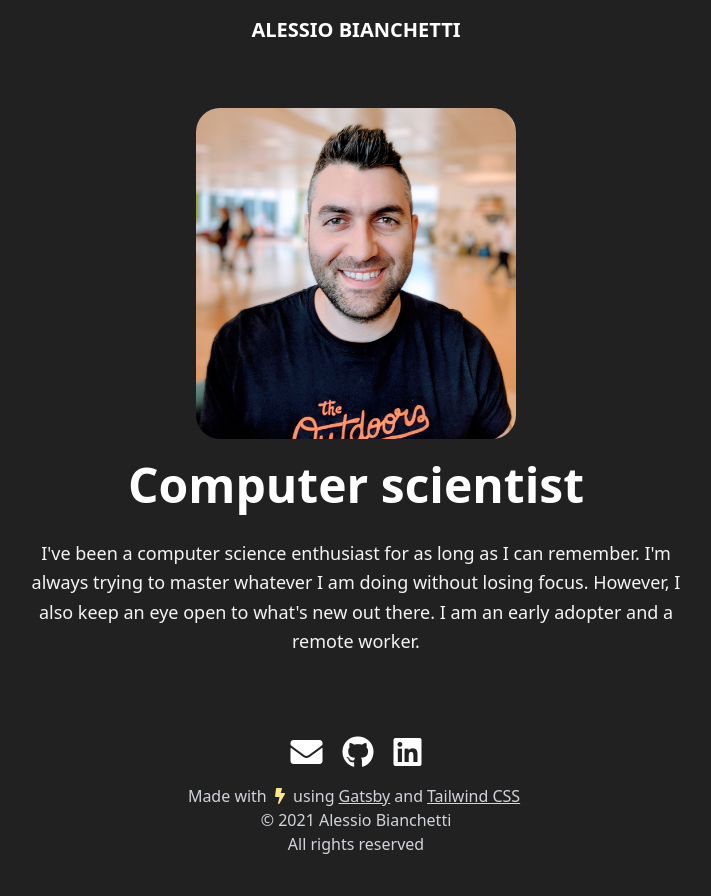
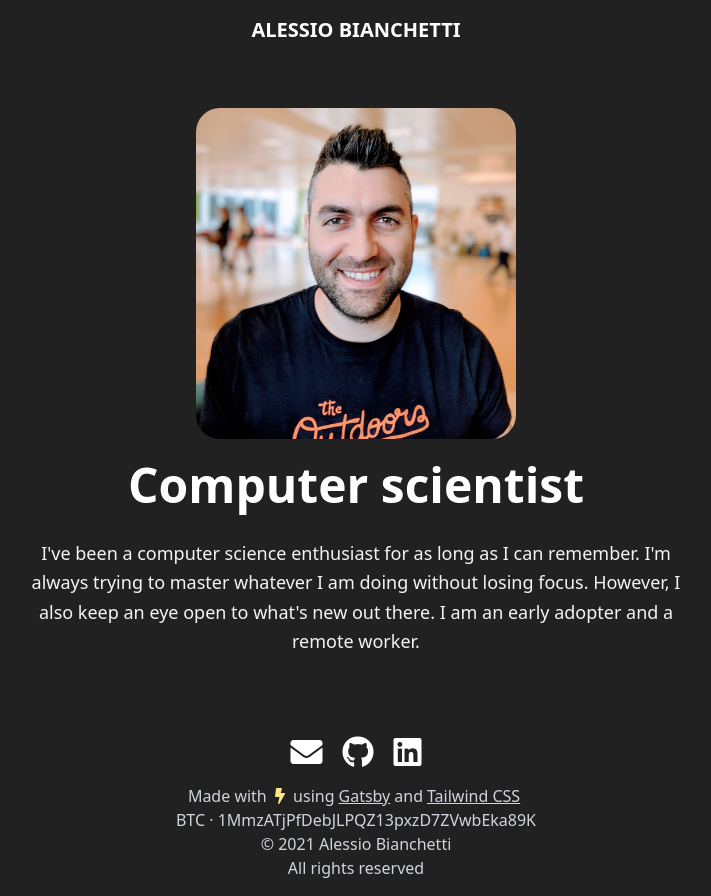
Before and after one commit to abianche/gatsby-profile, a Gatsby site: page / in a window 1280 px wide. Shown: the whole page, without its empty margins (284-995 px from the left). Before the commit the page ends 872 px from the top, so only its background shows below. Built offline with nearby package versions, Linux system fonts and the light colour scheme; Gatsby itself is replaced by a stand-in of ours.

Commit message:
✨ added BTC footer

```diff
--- a/src/components/footer.jsx
+++ b/src/components/footer.jsx
@@ -44,6 +44,9 @@ export default function Footer() {
             Tailwind CSS
           </a>
         </div>
+        <div className="font-extralight">
+          BTC · 1MmzATjPfDebJLPQZ13pxzD7ZVwbEka89K
+        </div>
         <div>
           © {new Date().getFullYear()} {data.site.siteMetadata.title}
         </div>
```
